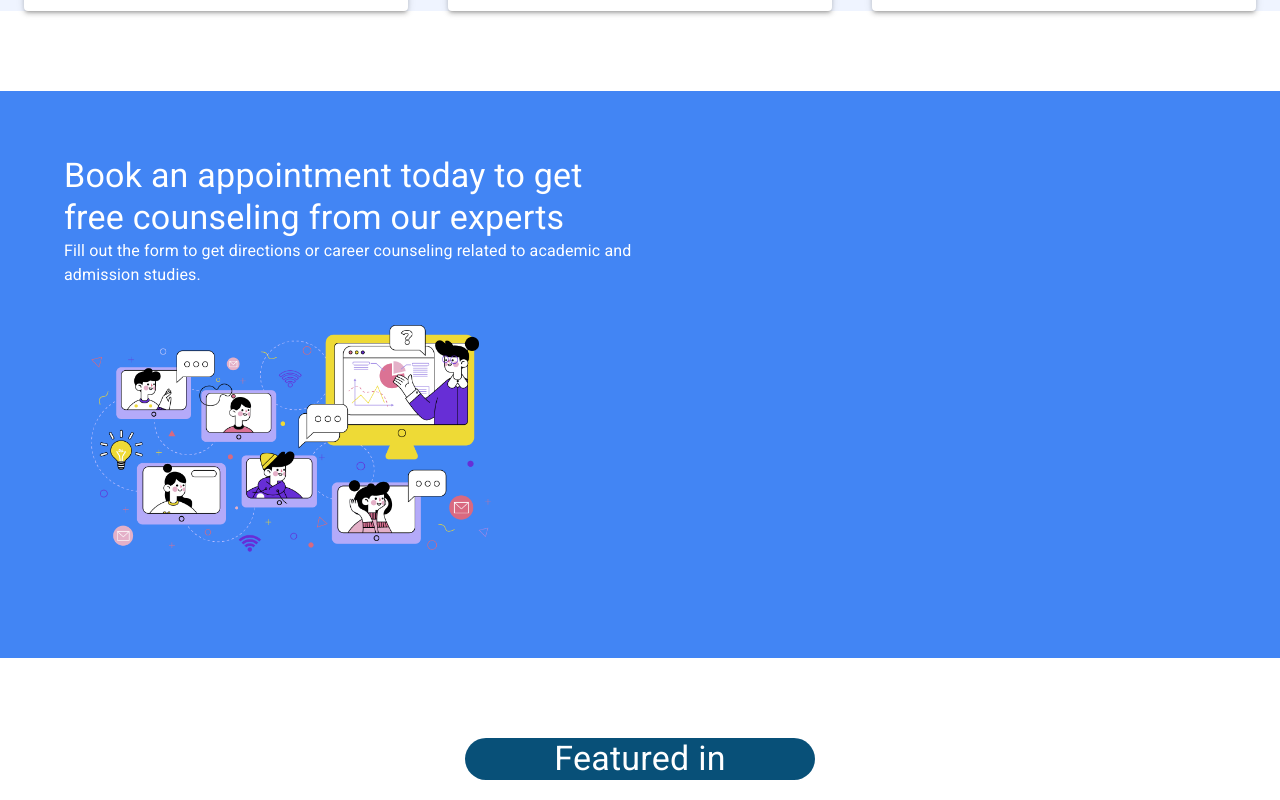
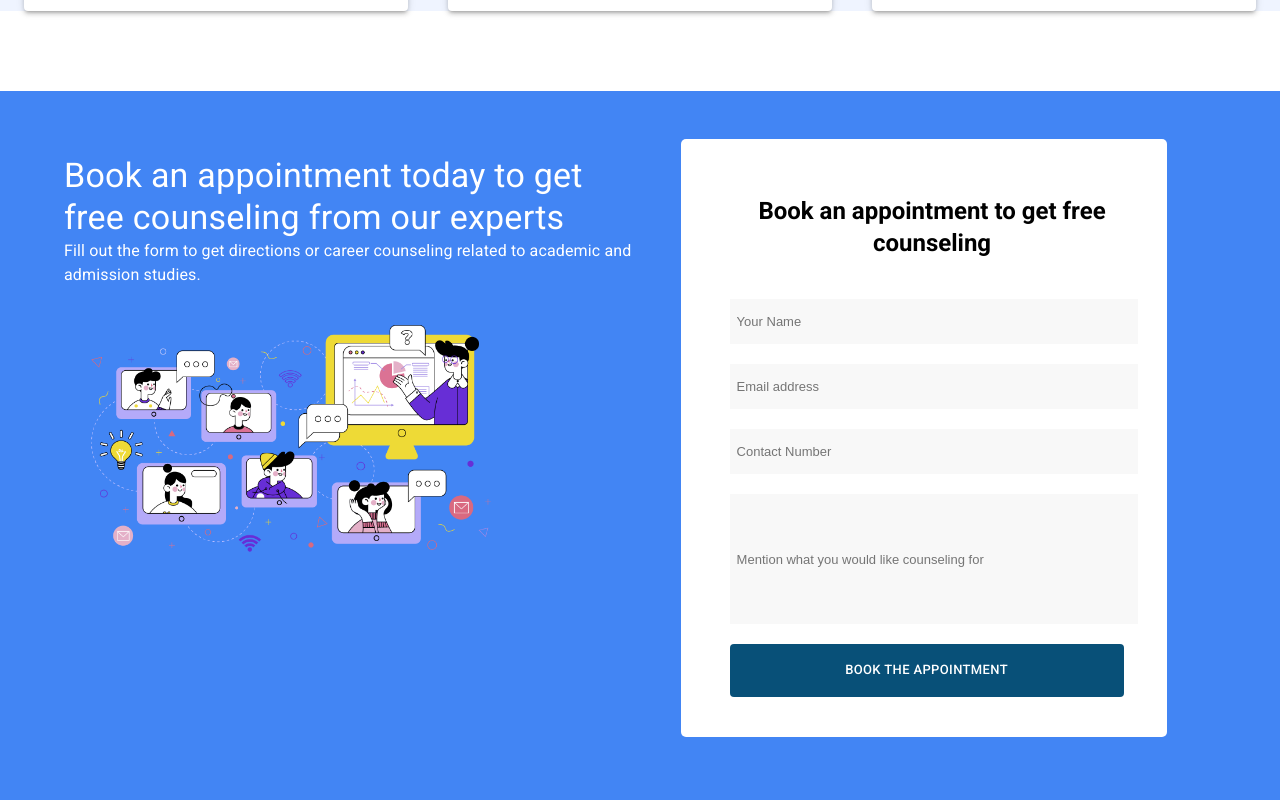
Before and after one commit to RakibRahman11/client-silswa, a React (Create React App) app: page / in a window 1280 px wide. Shown: the part 1340-2140 px from the top of the page. Built offline with nearby package versions, Linux system fonts and the light colour scheme; no server answers.

Commit message:
counseling

```diff
--- a/package.json
+++ b/package.json
@@ -10,9 +10,11 @@
     "@testing-library/jest-dom": "^5.16.4",
     "@testing-library/react": "^12.1.4",
     "@testing-library/user-event": "^13.5.0",
+    "axios": "^0.26.1",
     "firebase": "^9.6.11",
     "react": "^18.0.0",
     "react-dom": "^18.0.0",
+    "react-hook-form": "^7.30.0",
     "react-scripts": "5.0.0",
     "swiper": "^8.1.1",
     "web-vitals": "^2.1.4"
--- a/src/components/Pages/FrontPages/Counseling/Counseling.js
+++ b/src/components/Pages/FrontPages/Counseling/Counseling.js
@@ -1,10 +1,26 @@
-import { Grid, Typography } from '@mui/material';
+import { Button, Grid, Typography } from '@mui/material';
+import axios from 'axios';
 import React from 'react';
+import { useForm } from 'react-hook-form';
+import useAuth from '../../../../hooks/useAuth';
 import appointment from '../../../../Images/appointment.png'
 
 const Counseling = () => {
+    const { user } = useAuth()
+    const { register, handleSubmit, reset } = useForm();
+    const onSubmit = (data) => {
+        const userEmail = user?.email
+        const date = new Date()
+        const information = { ...data, date, userEmail }
+        axios.post('http://localhost:5000/counseling', information)
+            .then(res => {
+                console.log(res)
+                alert('sure to add?');
+                reset();
+            })
+    };
     return (
-        <div style={{ backgroundColor: '#4285f4', margin: '80px 0px', textAlign:'left', color:'white', padding:'5%' }}>
+        <div style={{ backgroundColor: '#4285f4', margin: '80px 0px', textAlign: 'left', color: 'white', padding: '5%' }}>
             <Grid container spacing={2}>
                 <Grid item xs={12} md={6}>
                     <Typography variant="h4">
@@ -13,10 +29,27 @@ const Counseling = () => {
                     <Typography variant="body1">
                         Fill out the form to get directions or career counseling related to academic and admission studies.
                     </Typography>
-                    <img src={appointment} style={{width:'80%'}} alt='' />
+                    <img src={appointment} style={{ width: '80%' }} alt='' />
                 </Grid>
-                <Grid item xs={12} md={6}>
+                <Grid item xs={12} md={5} sx={{ borderRadius: '5px', backgroundColor: 'white', marginX: 'auto', paddingBottom:5 }}>
+                    <Typography variant="h5" sx={{ marginX: 'auto', color: 'black', fontWeight: 700, textAlign: 'center', marginY: 5 }}>
+                        Book an appointment to get free counseling
+                    </Typography>
+                    <form onSubmit={handleSubmit(onSubmit)} style={{ paddingLeft: '7%' }}>
+                        <input style={{ width: '90%', padding: '15px 7px', fontSize: 13, backgroundColor: '#f8f8f8', border: '0px' }} placeholder="Your Name"  {...register("name")} required />
+                        <br /><br />
 
+                        <input style={{ width: '90%', padding: '15px 7px', fontSize: 13, backgroundColor: '#f8f8f8', border: '0px' }} placeholder="Email address"  {...register("email")} required />
+                        <br /><br />
+
+                        <input style={{ width: '90%', padding: '15px 7px', fontSize: 13, backgroundColor: '#f8f8f8', border: '0px' }} placeholder="Contact Number" type="tel"  {...register("contact")} required />
+                        <br /><br />
+
+                        <input style={{ width: '90%', height: '100px', padding: '15px 7px', fontSize: 13, backgroundColor: '#f8f8f8', border: '0px' }} placeholder="Mention what you would like counseling for" type="text" {...register("text")} required />
+                        <br /><br />
+
+                        <Button type="submit" variant="outlined" sx={{ width: '90%', padding: '15px 7px', fontSize: 13, backgroundColor: '#085078', border: '0px', color:'white' }}>Book the Appointment</Button>
+                    </form>
                 </Grid>
             </Grid>
             {/* #4285f4 */}
--- a/src/components/Pages/Shared/AcademicCourses/AcademicCourses.js
+++ b/src/components/Pages/Shared/AcademicCourses/AcademicCourses.js
@@ -24,7 +24,7 @@ const courses = [
 const AcademicCourses = () => {
     return (
         <div style={{ backgroundColor: '#eff4ff', paddingTop: '50px' }}>
-            <Typography variant="h4" sx={{ width: '350px', marginX: 'auto', color: '#085078', backgroundColor: 'white', borderRadius: '35px', textAlign:'center' }}>
+            <Typography variant="h4" sx={{ width: '350px', marginX: 'auto', color: '#085078', backgroundColor: 'white', borderRadius: '35px', textAlign: 'center' }}>
                 Academic Courses
             </Typography>
             <Grid container spacing={5} sx={{ marginY: 1, paddingX: 3 }}>
--- a/src/components/Pages/Shared/Featured/Featured.js
+++ b/src/components/Pages/Shared/Featured/Featured.js
@@ -30,6 +30,15 @@ const features = [
     },
     {
         img: 'https://i.ibb.co/y44HLgN/shomokal.png'
+    },
+    {
+        img: 'https://i.ibb.co/8KhptKM/rising-bd.png'
+    },
+    {
+        img: 'https://i.ibb.co/g6zKDgQ/daily-observer.png'
+    },
+    {
+        img: 'https://i.ibb.co/7rB4ppV/daily-bd.png'
     }
 ]
 
@@ -53,8 +62,8 @@ const Featured = () => {
                     modifier: 1,
                     slideShadows: false,
                     scale: 1,
-                  }}
-                  pagination={false}
+                }}
+                pagination={false}
                 Autoplay
                 onSlideChange={() => console.log('slide change')}
                 onSwiper={(swiper) => console.log(swiper)}
```
Also changed, not shown: 1 other file (tests, documents, lock files or other folders).
